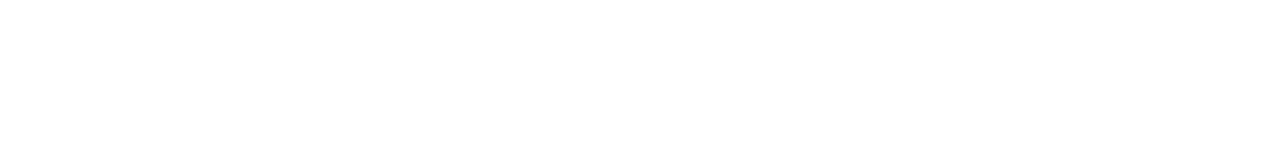
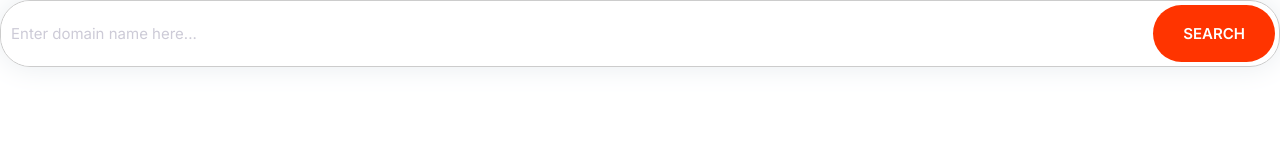
Before and after one commit to phateme-1105/web-host, a plain HTML site: page index.html in a window 1280 px wide. Drawn offline with Linux system fonts and the light colour scheme.

Commit message:
build inputs.

```diff
--- a/css/styles.css
+++ b/css/styles.css
@@ -4,6 +4,8 @@
     --color-accent:#ff3400;
     --color-headings:#1b0760;
     --color-body:#918ca4;
+    --color-border:#ccc;
+    --border-radius:30px;
 }
 * , *::after , *::before{
     box-sizing: border-box;
@@ -145,10 +147,12 @@ margin-right: 2rem;
 }
 /* buttons */
 .btn{
-    border-radius: 4rem;
+    border-radius: 40px;
+  border: 0;
   cursor: pointer;
   font-size: 1.8rem;
   font-weight: 600;
+  margin: 1rem 0;
   padding: 2rem 3rem;
   text-align: center;
   text-transform: uppercase;
@@ -190,3 +194,40 @@ margin-right: 2rem;
     }
 
 }
+/* inputs */
+
+.input{
+    padding: 0.5rem 1rem;
+     outline: 0;
+    border: 1px solid #ccc;
+    border-radius: var(--border-radius);
+    color: var(--color-headings);
+    font-size: 2rem;
+}
+
+::placeholder{
+    color: #cdcbd7;
+}
+.input-group{
+    border: 1px solid var(--color-border);
+    display: flex;
+    justify-content: center;
+    border-radius: var(--border-radius);
+}
+.input-group .input{
+    border: 0;
+    flex-grow: 1;
+}
+.input-group .btn{
+    margin: 4px;
+}
+.input--shadow{
+    box-shadow: 0 0 30px #e8ecef;
+}
+
+@media screen and (min-width:1024px) {
+    .input{
+        font-size: 1.5rem;
+    }
+
+}
--- a/index.html
+++ b/index.html
@@ -13,5 +13,14 @@
     <link rel="stylesheet" href="css/normalize.css" />
     <link rel="stylesheet" href="css/styles.css" />
   </head>
-  <body></body>
+  <body>
+    <div class="input-group input--shadow">
+      <input
+        type="text"
+        class="input"
+        placeholder="Enter domain name here..."
+      />
+      <button class="btn btn--accent btn--color">search</button>
+    </div>
+  </body>
 </html>
```
Lines whose indentation alone changed are shown as unchanged.
